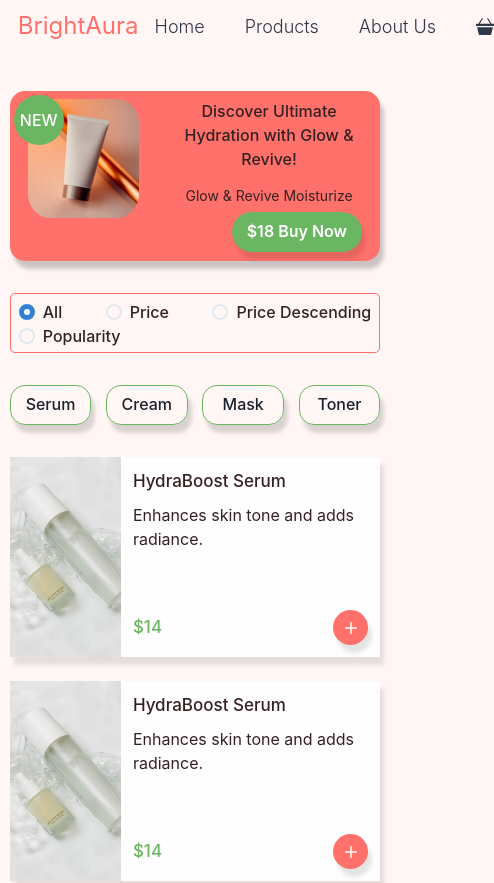
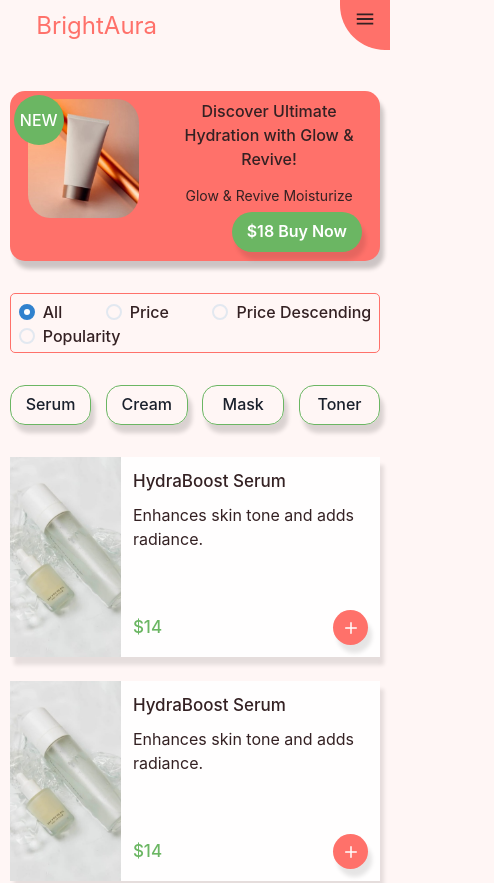
Before and after one commit to Eda-Inal/e-commerce-app, a Next.js app in the folder commerce/: page /products in a window 390 px wide. Shown: the top 883 px of the page, 494 px wide, since content can reach past the window. Built offline with nearby package versions, Linux system fonts and the light colour scheme.

Commit message:
add responsive navbar

```diff
--- a/commerce/src/app/components/navbar.jsx
+++ b/commerce/src/app/components/navbar.jsx
@@ -1,50 +1,92 @@
 'use client'
 import React from 'react'
 import Link from 'next/link';
-import { Flex, Heading, Box, Show, List,ListItem,ListIcon,Text} from '@chakra-ui/react'
-import { BsBasket } from "react-icons/bs";
+import { Flex, Heading, Box, Show, List, ListItem, ListIcon, Text, useBreakpointValue } from '@chakra-ui/react'
+
 import { IoMdMenu } from "react-icons/io";
-import { FaHome } from "react-icons/fa";
-import { GiCorkedTube } from "react-icons/gi";
-import { FaInfoCircle } from "react-icons/fa";
-import { useSelector,useDispatch } from 'react-redux';
-import { openMenuBar,closeMenuBar } from '../redux/commerceSlice';
+
+import { useSelector, useDispatch } from 'react-redux';
+import { openMenuBar, closeMenuBar } from '../redux/commerceSlice';
 import { IoClose } from "react-icons/io5";
 import { BsBasket3Fill } from "react-icons/bs";
 function Navbar() {
   const dispatch = useDispatch();
-  const {isBottomBar} = useSelector((state) => state.commerce)
+  const { isBottomBar,navbarItems } = useSelector((state) => state.commerce)
   const handleOpenMenubar = () => {
     dispatch(openMenuBar())
   }
   const handleCloseMenubar = () => {
     dispatch(closeMenuBar())
   }
+console.log(isBottomBar);
+
+  //küçük ekranda
+  const showNavbar = useBreakpointValue({ base: true, md: false });
   return (
     <>
-    <Box width="100%" height="7vh"  >
-    <Box width={["95%", null, "80%"]} margin="0 auto"  >
-        <Flex minWidth='max-content' alignItems='center' gap='2' justifyContent="space-between" textColor="gray.700" position="relative"  zIndex={100}>
-          <Box p='2'>
-            <Text fontSize="2xl" textColor="#FF716A" fontWeight={400}>BrightAura</Text>
-          </Box>
+      <Box width="90%" height="7vh" mx="auto" >
+        <Box width={["95%", null, "100%"]} margin="0 auto"  >
+          <Flex minWidth='max-content' alignItems='center' gap='2' justifyContent="space-between" textColor="gray.700" position="relative" zIndex={100}>
+            <Box p='2'>
+              <Text fontSize="2xl" textColor="#FF716A" fontWeight={400}>BrightAura</Text>
+            </Box>
 
-
-            <Flex gap={10} alignItems="center" fontWeight={300} >
-              <Box fontSize="lg"  cursor="pointer"><Link href="/home">Home</Link></Box>
-              <Box fontSize="lg"  cursor="pointer"><Link href="/products">Products</Link></Box>
-              <Box fontSize="lg" cursor="pointer">About Us</Box>
-              <Box fontSize="lg" fontWeight={500} cursor="pointer"><BsBasket3Fill  /></Box>
-            </Flex>
+            {
+              !showNavbar && (
+                <Flex gap={10} alignItems="center" fontWeight={300} >
+                  <Box fontSize="lg" cursor="pointer"><Link href="/home">Home</Link></Box>
+                  <Box fontSize="lg" cursor="pointer"><Link href="/products">Products</Link></Box>
+                  <Box fontSize="lg" cursor="pointer">About Us</Box>
+                  <Box fontSize="lg" fontWeight={500} cursor="pointer"><BsBasket3Fill /></Box>
+                </Flex>
+              )
+            }
 
 
 
 
+          </Flex>
+        </Box>
+
+      </Box>
+{
+  showNavbar && (
+
+    <>
+     <Box position="absolute" top={0} right={0} width="50px" height="50px" bgColor="#FF716A" borderBottomLeftRadius="90%" display="flex" justifyContent="center"  >
+        {
+          isBottomBar ?  (
+<Box mt={2} onClick={()=> handleCloseMenubar()}  >
+          <IoClose style={{ cursor: 'pointer' }} size="24px" />
+        </Box>
+          ) : (
+<Box mt={2} onClick={()=> handleOpenMenubar()}  >
+          <IoMdMenu style={{ cursor: 'pointer' }} size="22px" />
+        </Box>
+          )
+        }
 
 
-        </Flex>
       </Box>
+
+      {isBottomBar && (
+    <Box position="fixed" zIndex={999} bottom={0} left={0} width="140px" fontWeight={400} height="140px" bgColor="#FF716A" borderTopRightRadius="90%" display="flex" flexDirection="column" justifyContent="space-around"    >
+    {navbarItems.map((item) => (
+            <Box display="flex" ml={2} alignItems="center">
+
+            <item.icon />
+            <Box ml={1}><Link  href={`/${item.link}`} >{item.name}</Link></Box>
+
+          </Box>
+        ))}
+
+
+
     </Box>
+      )}</>
+  )
+}
+
 
 
     </>
--- a/commerce/src/app/layout.jsx
+++ b/commerce/src/app/layout.jsx
@@ -4,6 +4,7 @@ import { Providers } from "./providers";
 import Navbar from "./components/navbar";
 import { Provider } from "react-redux";
 import { store } from "./redux/store";
+
 
 
 
--- a/commerce/src/app/page.jsx
+++ b/commerce/src/app/page.jsx
@@ -2,10 +2,11 @@
 import styles from "./page.module.css";
 import { Link } from '@chakra-ui/next-js'
 
+
 export default function Home() {
   return (
   <>
-
+ <Main/>
   </>
   );
 }
--- a/commerce/src/app/redux/commerceSlice.jsx
+++ b/commerce/src/app/redux/commerceSlice.jsx
@@ -4,6 +4,9 @@ import { BsTruck } from "react-icons/bs";
 import { BiLeaf } from "react-icons/bi";
 import { PiRabbit } from "react-icons/pi";
 import { BsRecycle } from "react-icons/bs";
+import { FaHome } from "react-icons/fa";
+import { GiCorkedTube } from "react-icons/gi";
+import { BsBasket3Fill } from "react-icons/bs";
 
 export const commerceSlice = createSlice({
     name : 'commerce',
@@ -42,6 +45,21 @@ export const commerceSlice = createSlice({
       icon:BsRecycle
     }
 
+  ],
+   navbarItems : [
+    {
+      name: "Home",
+      icon: FaHome,
+      link:"home"
+    }, {
+      name: "Products",
+      icon: GiCorkedTube,
+      link:"products"
+    },
+    {
+      name: "My Card",
+      icon: BsBasket3Fill
+    }
   ]
 
     },
```
